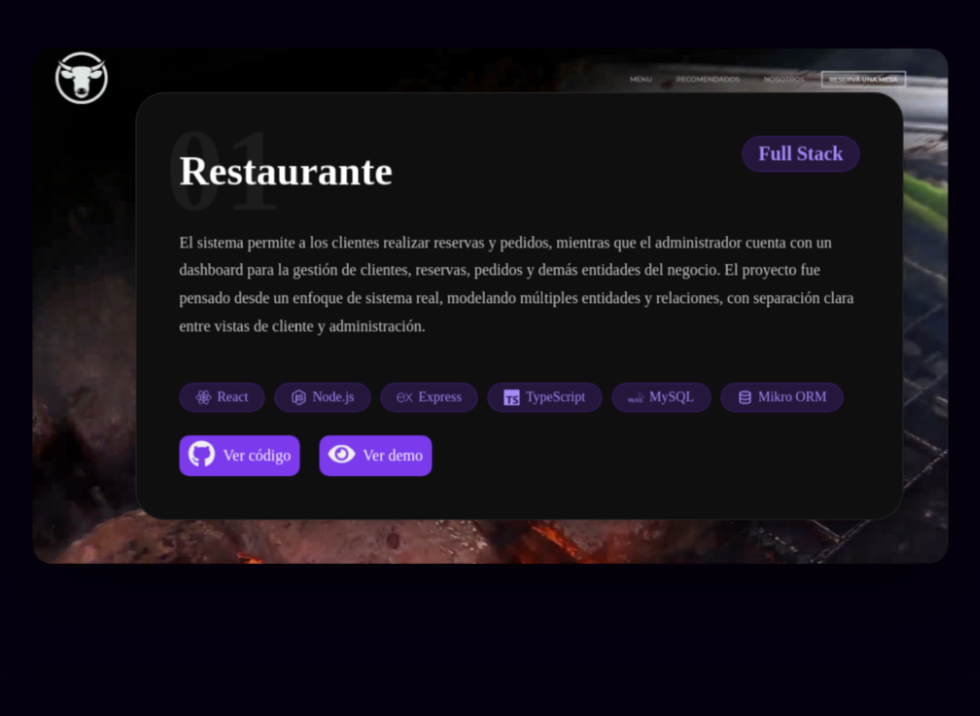
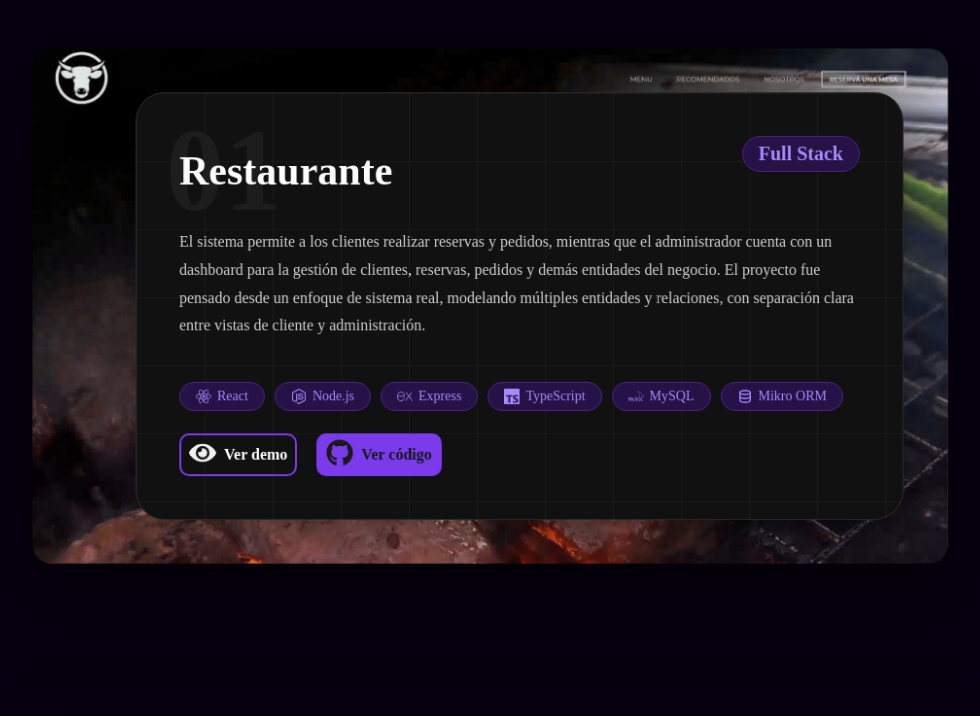
Before and after one commit to AlanHeidel/portfolio, a React (Vite) app: page / in a window 1280 px wide. Shown: the part 929-1645 px from the top of the page, without its empty margins (172-1152 px from the left). Built offline with nearby package versions, Linux system fonts and the light colour scheme; grey boxes are pictures that could not be loaded.

Commit message:
style(scrollstack): refine project cards styling

```diff
--- a/src/components/ProjectCard/ProjectCard.css
+++ b/src/components/ProjectCard/ProjectCard.css
@@ -9,13 +9,13 @@
     display: flex;
     align-items: center;
     justify-content: center;
-    background: rgba(124, 58, 237, 0.2);
+    background: rgb(38, 18, 71);
+    border: 1px solid rgb(74, 36, 136);
     padding: 6px 16px;
     border-radius: 20px;
     font-size: 14px;
     font-weight: 500;
     color: #a78bfa;
-    border: 1px solid rgba(124, 58, 237, 0.3);
 }
 
 .projects-grid-1 {
@@ -58,8 +58,17 @@
     display: flex;
     flex-direction: column;
     justify-content: space-between;
-    background: rgba(15, 15, 15, 1);
-    backdrop-filter: blur(20px);
+    background-color: #111;
+    /* base */
+    background-image:
+        linear-gradient(to right,
+            rgba(255, 255, 255, 0.04) 1px,
+            transparent 1px),
+        linear-gradient(to bottom,
+            rgba(255, 255, 255, 0.04) 1px,
+            transparent 1px);
+
+    background-size: 70px 70px;
     border: 1px solid rgba(255, 255, 255, 0.1);
     border-radius: 30px;
     padding: 44px;
@@ -75,9 +84,10 @@
     left: 30px;
     font-size: 120px;
     font-weight: 900;
-    opacity: 0.05;
+    opacity: 1;
     line-height: 1;
     z-index: 0;
+    color: #1d1d1d;
 }
 
 .project-type {
@@ -85,10 +95,10 @@
     top: 44px;
     right: 44px;
     font-size: 20px;
-    background: rgba(124, 58, 237, 0.2);
+    background: rgb(38, 18, 71);
+    border: 1px solid rgb(74, 36, 136);
     padding: 6px 16px;
     border-radius: 20px;
-    border: 1px solid rgba(124, 58, 237, 0.3);
     font-weight: 800;
     color: #a78bfa;
 }
@@ -113,9 +123,21 @@
     gap: 20px;
 }
 
-.project-links {
-    display: flex;
-    gap: 20px;
+.project-links svg {
+    transition: all 0.3s ease;
+}
+
+.project-link-github {
+    padding: 4px 8px;
+    background: #7c3aed;
+    border: 2px solid #7c3aed;
+    color: #1a1a1a;
+}
+
+.project-link-demo {
+    padding: 4px 8px;
+    border: 2px solid #7c3aed;
+    color: #ffffff;
 }
 
 .project-link-github,
@@ -123,17 +145,33 @@
     display: flex;
     align-items: center;
     gap: 8px;
-    padding: 5px 9px;
-    background: #7c3aed;
     border-radius: 10px;
-    color: #ffffff;
     text-decoration: none;
-    font-weight: 500;
+    font-weight: 600;
     transition: all 0.3s ease;
     cursor: pointer;
 }
 
-.project-link-github:hover,
+.project-link-github svg {
+    fill: #1a1a1a;
+}
+
+.project-link-github:hover {
+    background: #9d4edd;
+    border-color: #9d4edd;
+    color: #ffffff;
+}
+
+.project-link-github:hover svg {
+    fill: #ffffff;
+}
+
 .project-link-demo:hover {
     background: #9d4edd;
+    border-color: #9d4edd;
+    color: #1a1a1a;
 }
+
+.project-link-demo:hover svg {
+    fill: #1a1a1a;
+}
--- a/src/components/ProjectCard/ProjectCard.jsx
+++ b/src/components/ProjectCard/ProjectCard.jsx
@@ -32,17 +32,17 @@ export default function ProjectCard({
                         ))}
                     </div>
                     <div className="project-links">
+                        <a href={liveUrl} className="project-link-demo" target="blank">
+                            <i className="project-link" >
+                                <FaEye size={28} color={"#f0f0f0"} />
+                            </i>
+                            Ver demo
+                        </a>
                         <a href={repoUrl} className="project-link-github" target="blank">
                             <a className="project-link">
                                 <FaGithub size={28} color={"#f0f0f0"} />
                             </a>
                             Ver código
-                        </a>
-                        <a href={liveUrl} className="project-link-demo" target="blank">
-                            <i className="project-link" >
-                                <FaEye size={28} color={"#f0f0f0"} />
-                            </i>
-                            Ver demo
                         </a>
                     </div>
                 </div>
```
